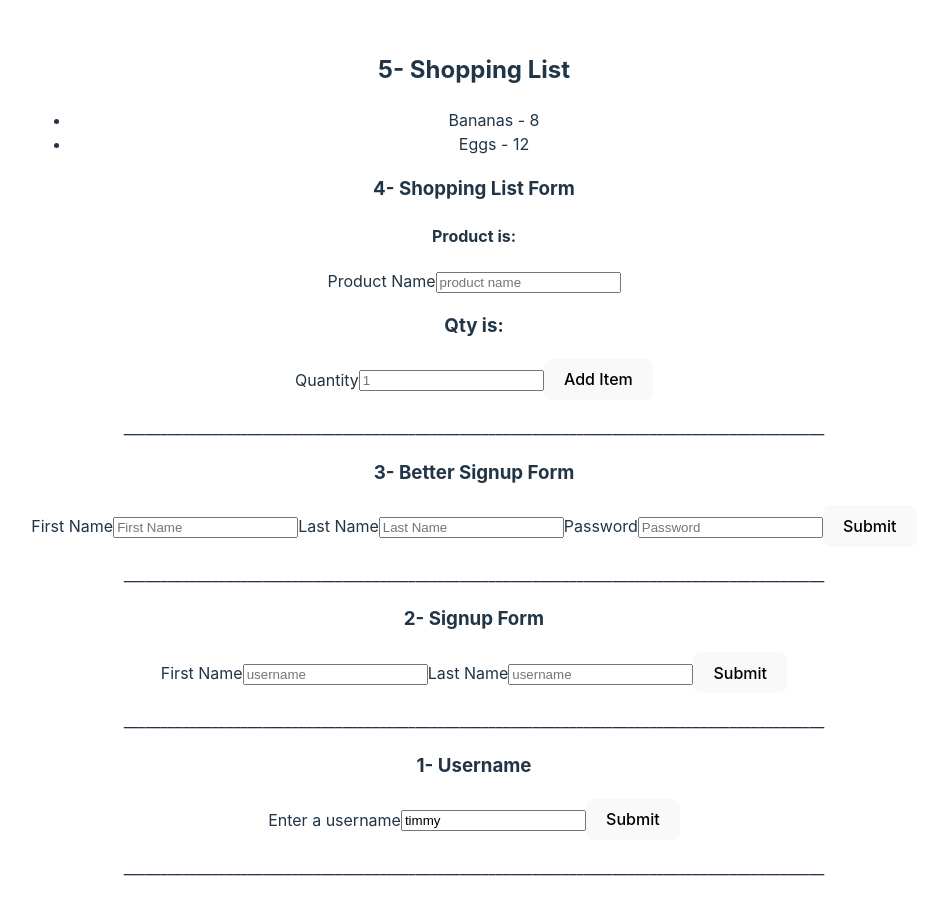
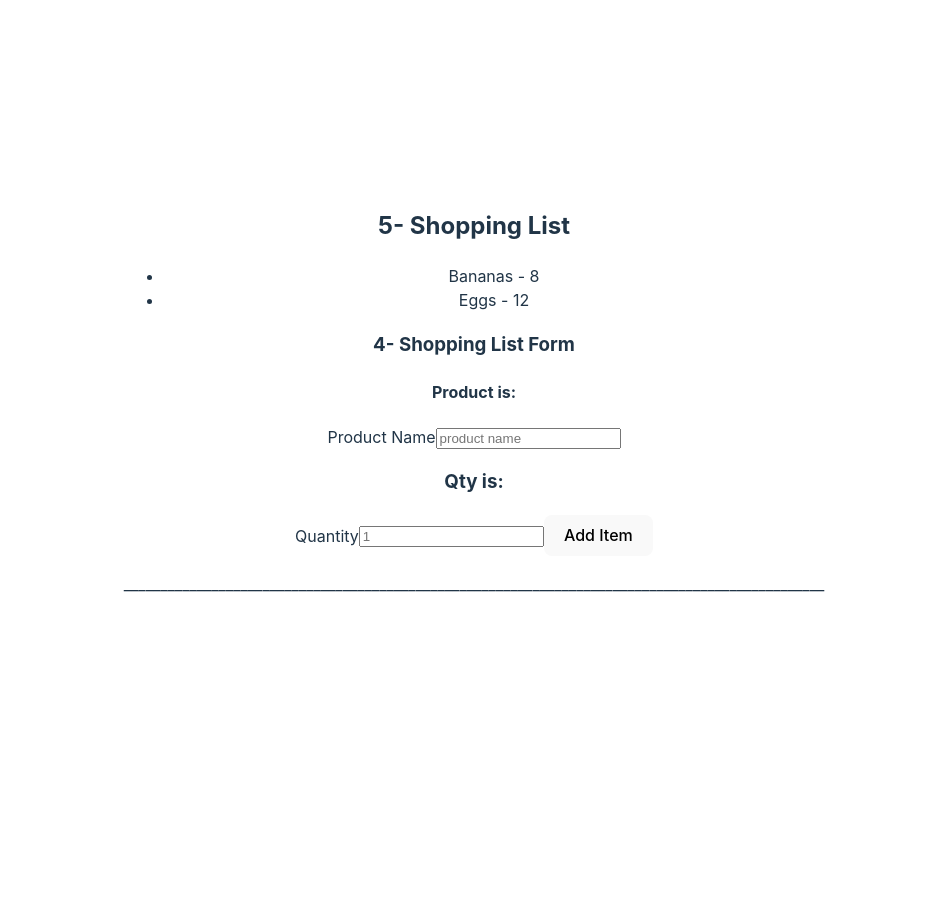
Before and after one commit to saim96/react-form, a React (Vite) app: page / in a window 1280 px wide. Shown: the top 914 px of the page, without its empty margins (166-1094 px from the left). After the commit the page ends 800 px from the top, so only its background shows below. Built offline with nearby package versions, Linux system fonts and the light colour scheme.

Commit message:
Explanation Added for addItem Function

```diff
--- a/src/App.jsx
+++ b/src/App.jsx
@@ -1,6 +1,6 @@
-import UsernameForm from "./UsernameForm";
-import SignupForm from "./SignupForm";
-import BettersignupForm from "./BetterSignupForm.component";
+// import UsernameForm from "./UsernameForm";
+// import SignupForm from "./SignupForm";
+// import BettersignupForm from "./BetterSignupForm.component";
 import ShoppingList from "./ShoppingList.component";
 import "./App.css";
 
@@ -8,9 +8,7 @@ function App() {
   return (
     <>
       <ShoppingList />
-      <BettersignupForm />
-      <SignupForm />
-      <UsernameForm />
+
     </>
   );
 }
--- a/src/ShoppingList.component.jsx
+++ b/src/ShoppingList.component.jsx
@@ -6,18 +6,27 @@ export default function ShoppingList() {
     { id: 1, product: "Bananas", quantity: 8 },
     { id: 2, product: "Eggs", quantity: 12 },
   ]);
+  // I defined a function in here called addItem.
+  // pass it down to my ShoppingListForm.
+  // And when we submit the form in child component.
+  // we can execute addItem and pass through product and quantity and all of that information.
 
   const addItem = (item) => {
     setItems((currItems) => {
       return [...currItems, { ...item, id: 9 }];
     });
+  };
+//   gonna call this current items.
+//   use the callback syntax and return a copy of the original items
+//   and then add in this guy at the end. So copy all the items that we already have,
+//   and then make a new object that has the item information passed into us, this function and also has an ID of nine.
+  return (
 
-  };
+    <div>
 
-  return (
-    <div>
       <h2> 5- Shopping List </h2>
       <ul>
+
         {items.map((i) => (
           <li key={i.id}>
             {i.product} - {i.quantity}
@@ -25,6 +34,7 @@ export default function ShoppingList() {
         ))}
       </ul>
       <ShoppingListForm addItem={addItem} />
+      {/* whenever this will be rendered this will call addItem from Child component */}
     </div>
   );
 }
--- a/src/ShoppingListForm.component.jsx
+++ b/src/ShoppingListForm.component.jsx
@@ -1,6 +1,6 @@
 import { useState } from "react";
 
-export default function ShoppingListForm({ addItem }) {
+export default function ShoppingListForm({ addItem }) { // shoppinglistform is expecting addItem function. we need to call this function when the form is submitted
   const [formData, setFormData] = useState({
     product: "",
     quantity: "",
@@ -13,13 +13,15 @@ export default function ShoppingListForm({ addItem }) {
       };
     });
   };
-  const handleSubmit = (e) => {
+  const handleSubmit = (e) => { //Event handler functions expect an event object as a parameter.
     e.preventDefault();
-    console.log("dahdk");
+    console.log("handle submit");
     addItem(formData);
-  };
+    // on submit whatever formData is, is packed into addItem and addItem is executed.
+  }; // this Child will invole the addItem function present in Parent.
   return (
-    <form onSubmit={handleSubmit}>
+
+    <form onSubmit={handleSubmit}> {/* handleSubmit is a intermediate function */}
       <h3>4- Shopping List Form </h3>
       <h4>Product is: </h4>
       <label htmlFor="product"> Product Name</label>
@@ -41,7 +43,7 @@ export default function ShoppingListForm({ addItem }) {
         onChange={handleChange}
         value={formData.quantity}
       />
-      <button> Add Item</button>
+      <button > Add Item</button>
       <p>
         ________________________________________________________________________________________________
       </p>
```
